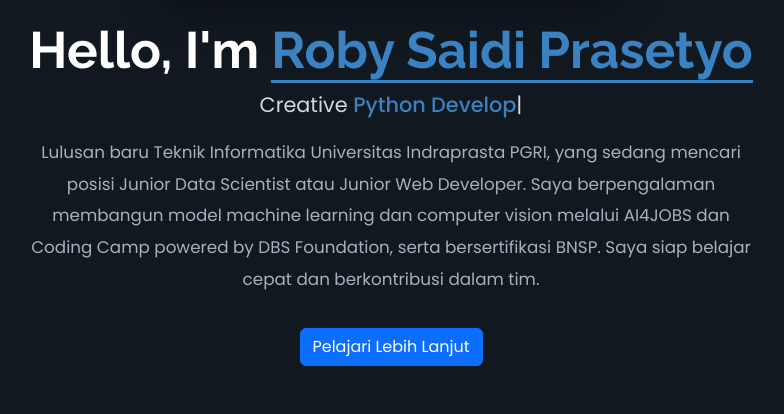
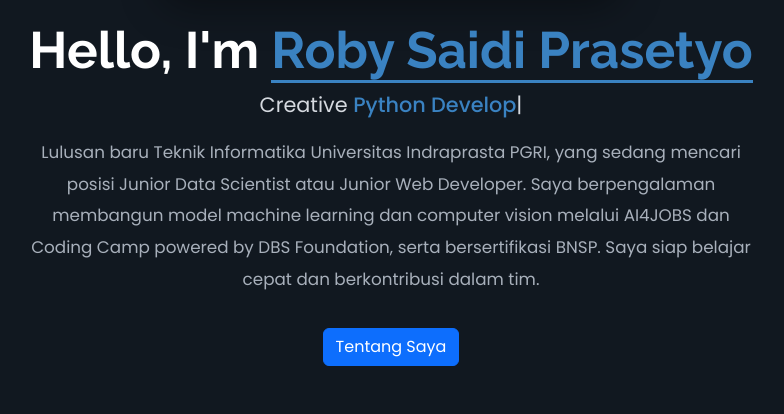
Before and after one commit to Robbysaidiii/Portofolio_Robysaidi, a Django app: page / in a window 1280 px wide. Shown: the part 651-1065 px from the top of the page, without its empty margins (249-1033 px from the left). Run offline with Django 4.2, Linux system fonts and the light colour scheme; some libraries are stand-ins or nearby versions.

Commit message:
Ubah tombol home, hapus tombol CV, perbaiki ALLOWED_HOSTS

```diff
--- a/konfigurasi/Portofolio/templates/home.html
+++ b/konfigurasi/Portofolio/templates/home.html
@@ -18,7 +18,7 @@
     AI4JOBS dan Coding Camp powered by DBS Foundation, serta bersertifikasi BNSP.
     Saya siap belajar cepat dan berkontribusi dalam tim.
   </p>
-  <a href="{% url 'about' %}" class="btn btn-primary mt-3">Pelajari Lebih Lanjut</a>
+  <a href="{% url 'about' %}" class="btn btn-primary mt-3">Tentang Saya</a>
 </section>
 {% endblock %}
 
--- a/konfigurasi/Portofolio/templates/resume.html
+++ b/konfigurasi/Portofolio/templates/resume.html
@@ -76,11 +76,5 @@
       </div>
     </div>
   </div>
-
-  <div class="text-center mt-5">
-    <a href="{% static 'files/CV_RobySaidiPrasetyo.pdf' %}" download class="btn btn-primary">
-      <i class="bi bi-download"></i> Download CV
-    </a>
-  </div>
 </section>
 {% endblock %}
```
Also changed, not shown: 4 other files.
